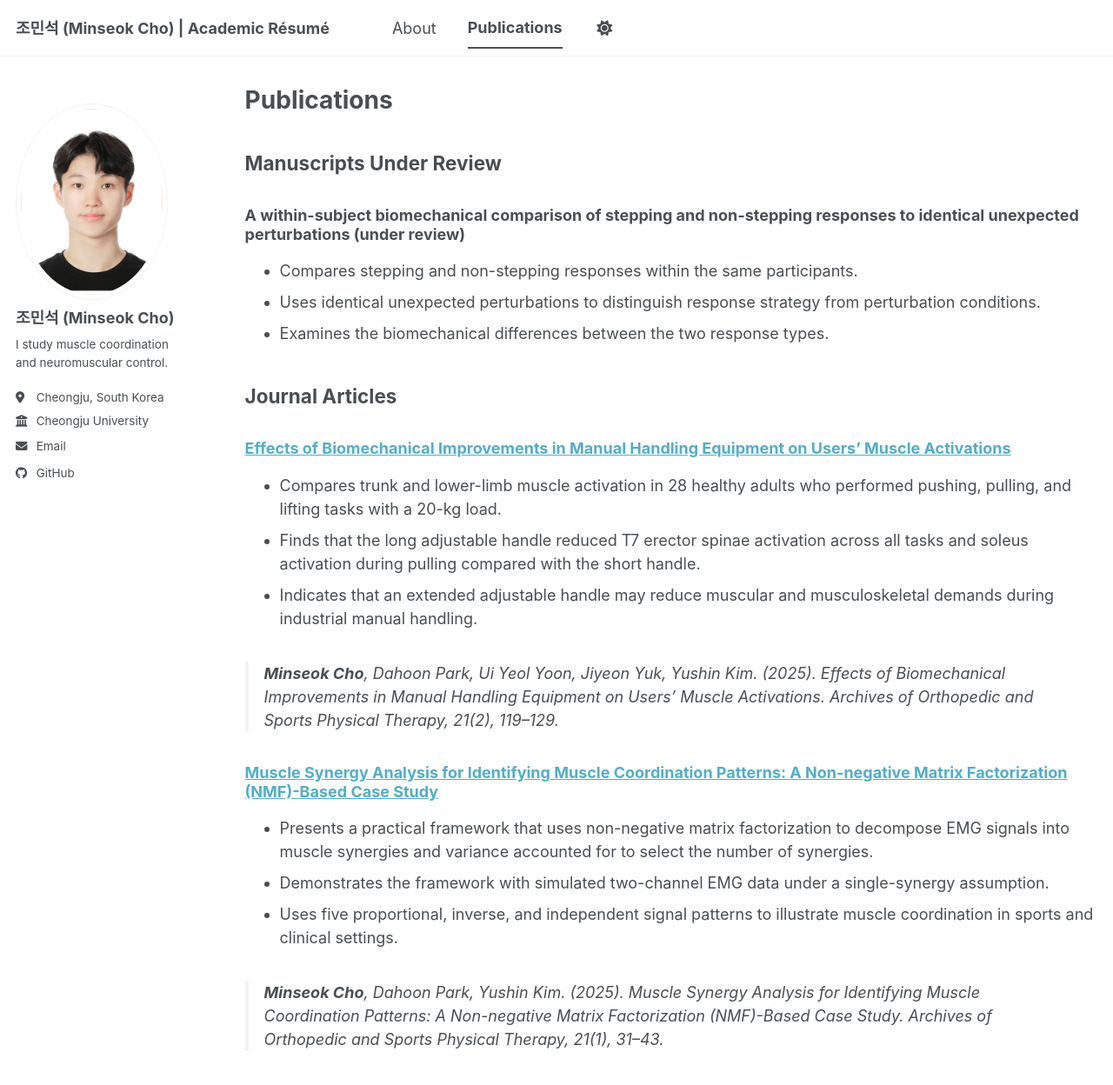
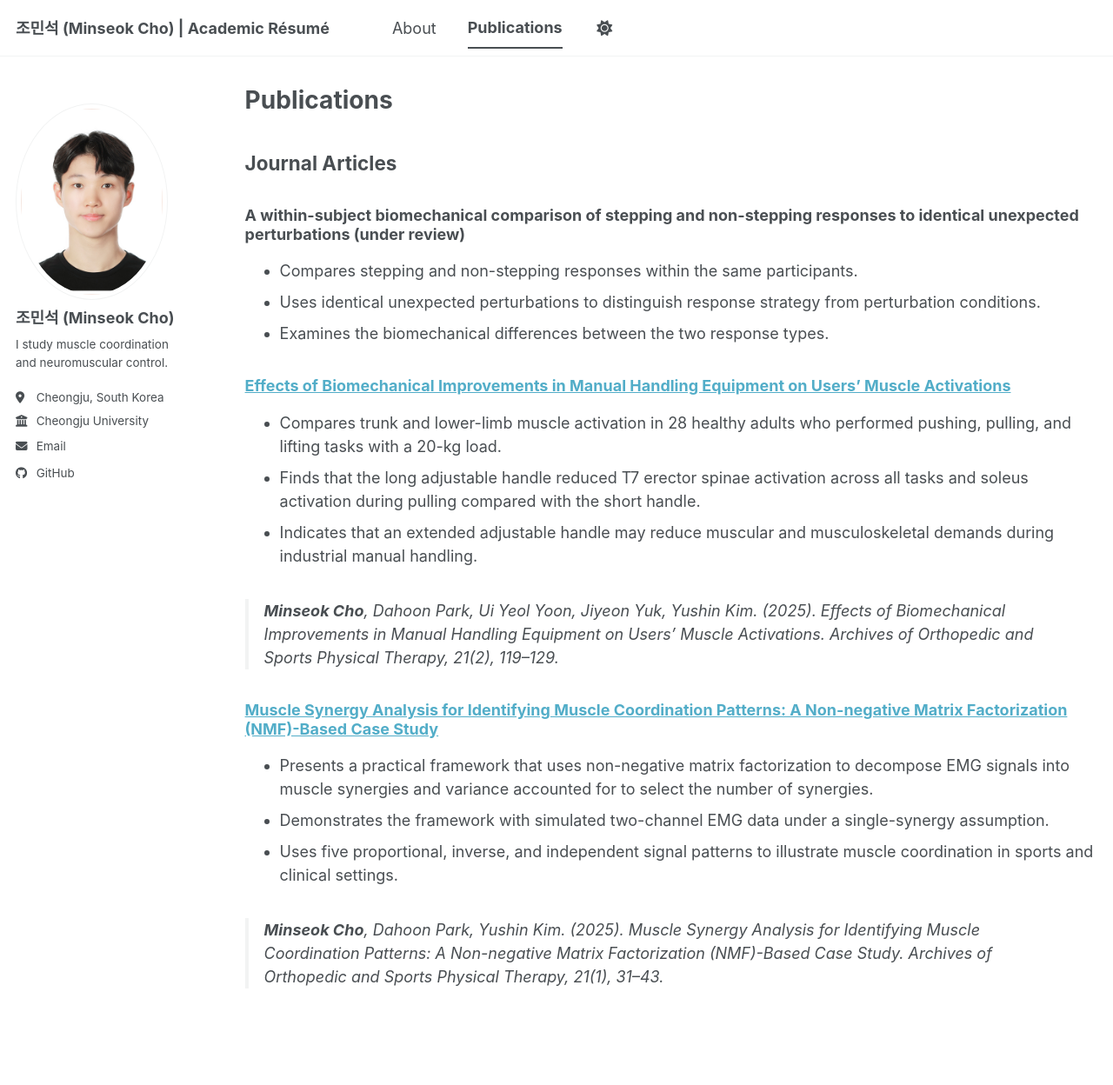
Before and after one commit to Rukkha1024/Rukkha1024.github.io, a Jekyll site: the page built from _pages/publications.md, in a window 1280 px wide and 1281 px high. Shown: the top 1248 px of the window at 87% size. Built offline with Jekyll 4.4.1, drawn with Linux system fonts in a browser that asks for light colours; a style sheet for code colours, icons or effects is not loaded.

Commit message:
검토 중 논문을 저널 논문 섹션으로 이동

```diff
--- a/_pages/publications.md
+++ b/_pages/publications.md
@@ -8,15 +8,13 @@ redirect_from:
   - /publication/2025-12-31-manual-handling-equipment
 ---
 
-## Manuscripts Under Review
+## Journal Articles
 
 ### A within-subject biomechanical comparison of stepping and non-stepping responses to identical unexpected perturbations (under review)
 
 - Compares stepping and non-stepping responses within the same participants.
 - Uses identical unexpected perturbations to distinguish response strategy from perturbation conditions.
 - Examines the biomechanical differences between the two response types.
-
-## Journal Articles
 
 ### [Effects of Biomechanical Improvements in Manual Handling Equipment on Users’ Muscle Activations](https://doi.org/10.24332/aospt.2025.21.2.12)
 
```
